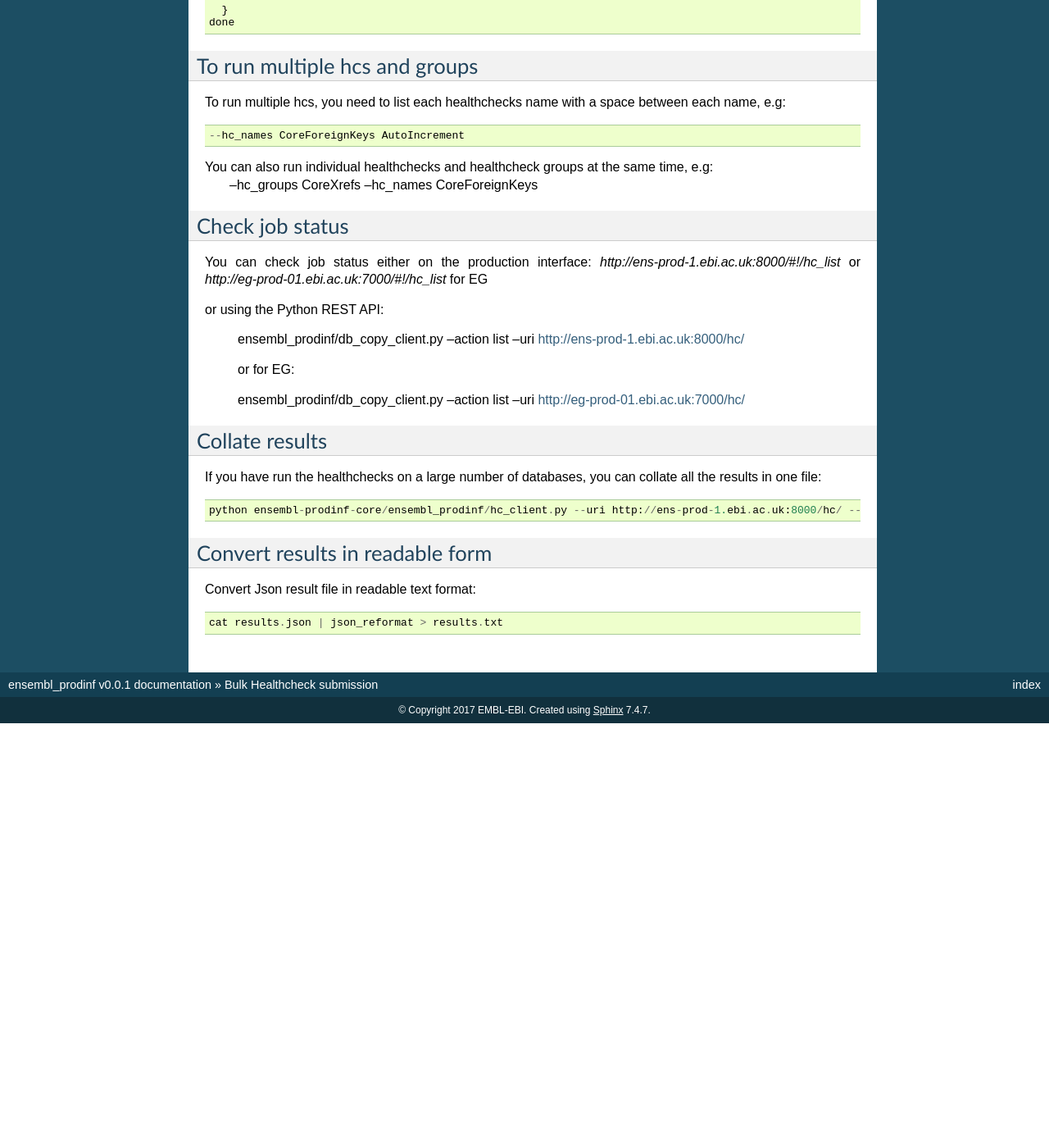
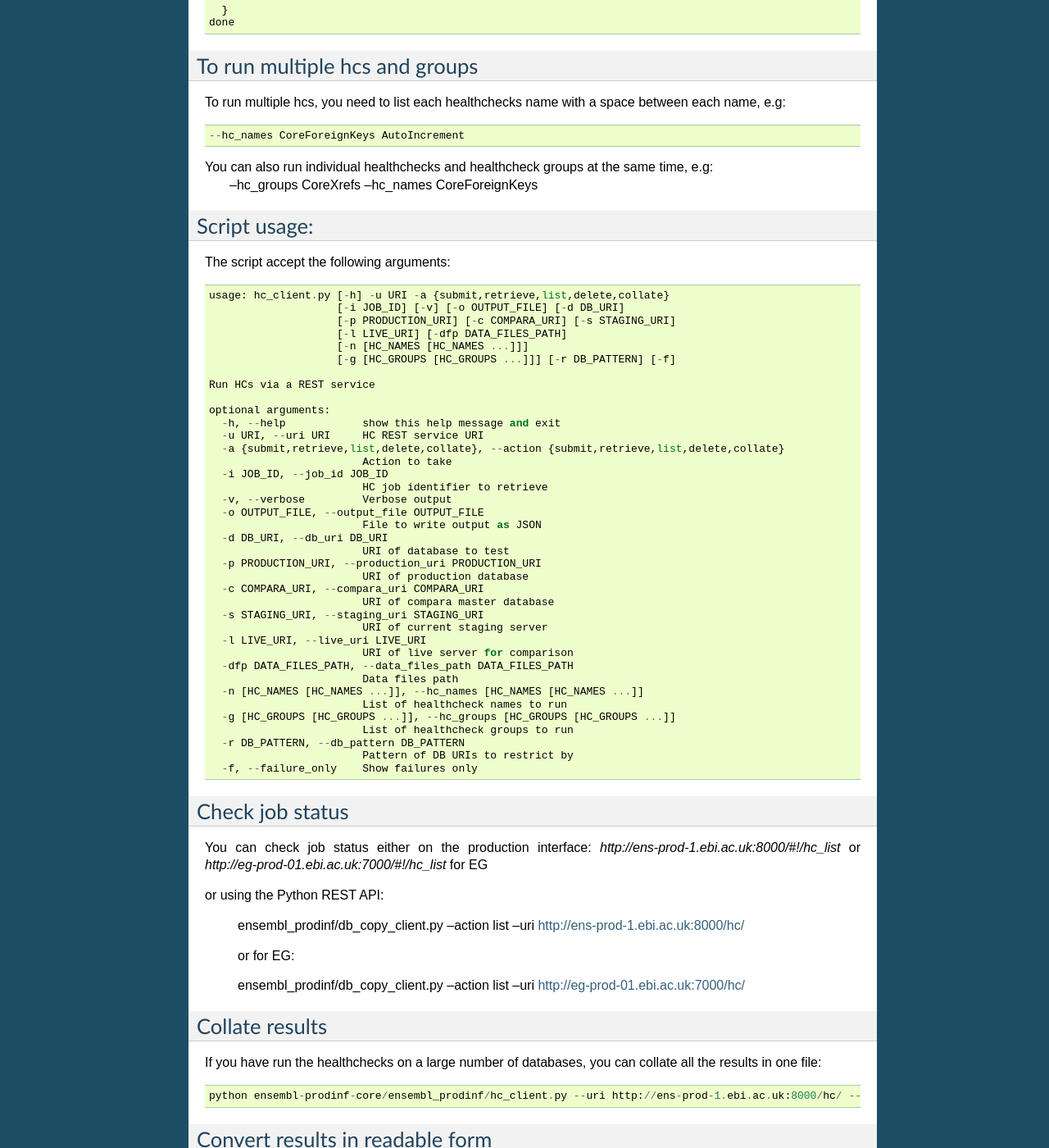
Before and after one commit to Ensembl/ensembl-prodinf-datachecks, a Sphinx documentation site: the page built from docs/bulk_hc_submission.rst, in a window 1280 px wide and 1400 px high, scrolled down 985 px. Shown: the whole window at 82% size. Built offline with Sphinx 7.4.7, drawn with Linux system fonts in a browser that asks for light colours; before the commit the page ends 1867 px from its top, so only the background shows below that.

Commit message:
Update bulk_hc_submission.rst
Added script usage

```diff
--- a/docs/bulk_hc_submission.rst
+++ b/docs/bulk_hc_submission.rst
@@ -65,6 +65,50 @@ To run multiple hcs, you need to list each healthchecks name with a space betwee
 You can also run individual healthchecks and healthcheck groups at the same time, e.g:
   --hc_groups CoreXrefs --hc_names CoreForeignKeys
 
+Script usage:
+#####
+
+The script accept the following arguments:
+::
+    usage: hc_client.py [-h] -u URI -a {submit,retrieve,list,delete,collate}
+                        [-i JOB_ID] [-v] [-o OUTPUT_FILE] [-d DB_URI]
+                        [-p PRODUCTION_URI] [-c COMPARA_URI] [-s STAGING_URI]
+                        [-l LIVE_URI] [-dfp DATA_FILES_PATH]
+                        [-n [HC_NAMES [HC_NAMES ...]]]
+                        [-g [HC_GROUPS [HC_GROUPS ...]]] [-r DB_PATTERN] [-f]
+
+    Run HCs via a REST service
+
+    optional arguments:
+      -h, --help            show this help message and exit
+      -u URI, --uri URI     HC REST service URI
+      -a {submit,retrieve,list,delete,collate}, --action {submit,retrieve,list,delete,collate}
+                            Action to take
+      -i JOB_ID, --job_id JOB_ID
+                            HC job identifier to retrieve
+      -v, --verbose         Verbose output
+      -o OUTPUT_FILE, --output_file OUTPUT_FILE
+                            File to write output as JSON
+      -d DB_URI, --db_uri DB_URI
+                            URI of database to test
+      -p PRODUCTION_URI, --production_uri PRODUCTION_URI
+                            URI of production database
+      -c COMPARA_URI, --compara_uri COMPARA_URI
+                            URI of compara master database
+      -s STAGING_URI, --staging_uri STAGING_URI
+                            URI of current staging server
+      -l LIVE_URI, --live_uri LIVE_URI
+                            URI of live server for comparison
+      -dfp DATA_FILES_PATH, --data_files_path DATA_FILES_PATH
+                            Data files path
+      -n [HC_NAMES [HC_NAMES ...]], --hc_names [HC_NAMES [HC_NAMES ...]]
+                            List of healthcheck names to run
+      -g [HC_GROUPS [HC_GROUPS ...]], --hc_groups [HC_GROUPS [HC_GROUPS ...]]
+                            List of healthcheck groups to run
+      -r DB_PATTERN, --db_pattern DB_PATTERN
+                            Pattern of DB URIs to restrict by
+      -f, --failure_only    Show failures only
+
 Check job status
 #####
 
```
